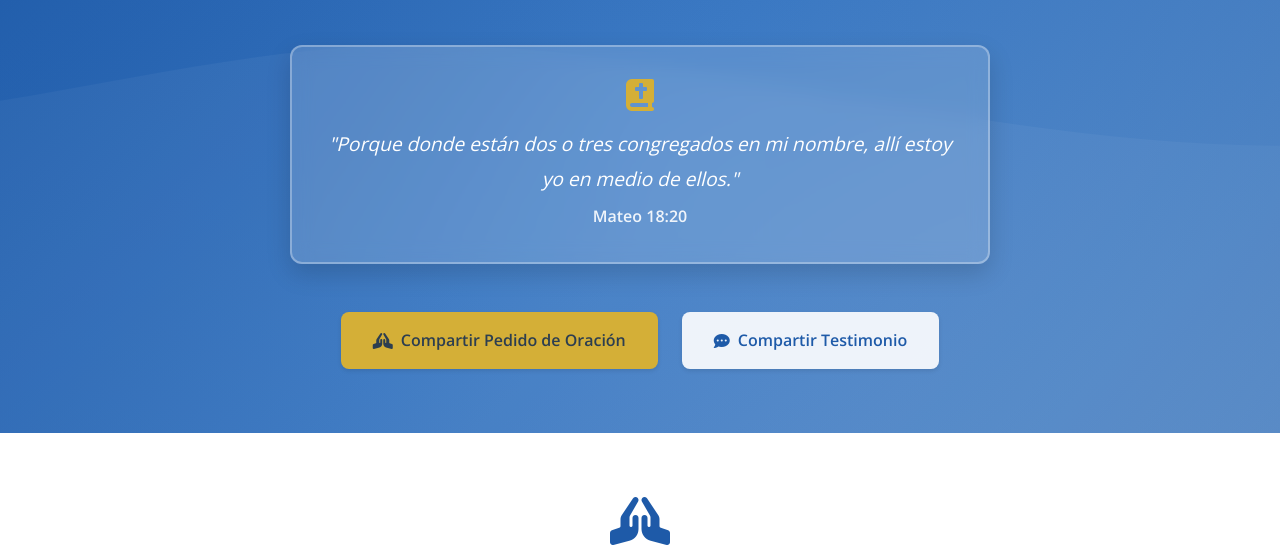
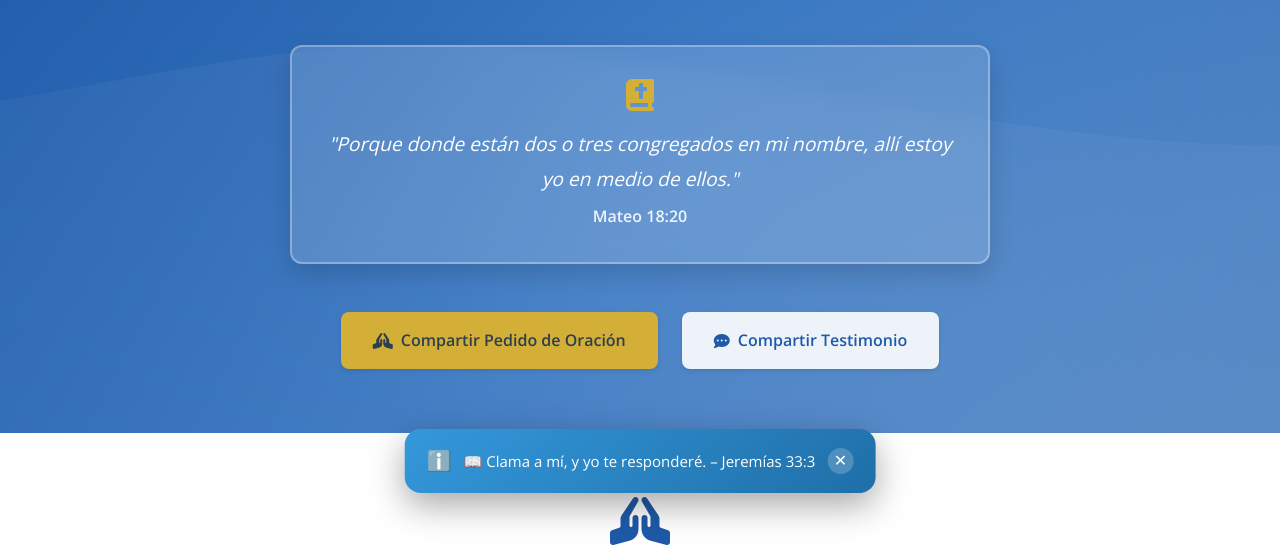
Before and after one commit to MauricioGalaz/IasdSF, a plain HTML site: page ORACION/index.html in a window 1280 px wide. Shown: the part 277-824 px from the top of the page. Drawn offline with nearby package versions, Linux system fonts and the light colour scheme.

Commit message:
OTRO cambio

```diff
--- a/ORACION/index.html
+++ b/ORACION/index.html
@@ -19,6 +19,62 @@
     <!-- Custom CSS -->
     <link rel="stylesheet" href="css/style.css">
 </head>
+<STYle>
+    .toast {
+        position: fixed;
+        bottom: 30px;
+        left: 50%;
+        transform: translateX(-50%) translateY(30px);
+        background: #1e1e2f;
+        color: #fff;
+        padding: 16px 22px;
+        border-radius: 16px;
+        box-shadow: 0 12px 35px rgba(0, 0, 0, .35);
+        display: flex;
+        align-items: center;
+        gap: 12px;
+        font-size: 15px;
+        opacity: 0;
+        pointer-events: none;
+        transition: all .45s cubic-bezier(.25, .8, .25, 1);
+        z-index: 9999;
+    }
+
+    .toast.show {
+        opacity: 1;
+        transform: translateX(-50%) translateY(0);
+        pointer-events: auto;
+    }
+
+    /* Tipos */
+    .toast.success {
+        background: linear-gradient(135deg, #2ecc71, #27ae60);
+    }
+
+    .toast.error {
+        background: linear-gradient(135deg, #e74c3c, #c0392b);
+    }
+
+    .toast.info {
+        background: linear-gradient(135deg, #3498db, #1f6fa8);
+    }
+
+    .toast-icon {
+        font-size: 20px;
+    }
+
+    .toast button {
+        background: rgba(255, 255, 255, .2);
+        border: none;
+        color: white;
+        font-size: 16px;
+        cursor: pointer;
+        border-radius: 50%;
+        width: 26px;
+        height: 26px;
+        line-height: 24px;
+    }
+</STYle>
 
 <body>
     <!-- Header & Navigation -->
@@ -132,12 +188,14 @@
                 <div class="prayers-list-card">
                     <h3><i class="fas fa-list"></i> Peticiones Activas</h3>
                     <div class="filters">
-                        <button class="filter-btn active" data-filter="todos">Todos</button>
-                        <button class="filter-btn" data-filter="Salud">Salud</button>
-                        <button class="filter-btn" data-filter="Familia">Familia</button>
-                        <button class="filter-btn" data-filter="Trabajo">Trabajo</button>
-                        <button class="filter-btn" data-filter="Espiritual">Espiritual</button>
+                        <button class="filter-btn" data-filter="todos">Todos</button>
+                        <button class="filter-btn" data-filter="salud">Salud</button>
+                        <button class="filter-btn" data-filter="familia">Familia</button>
+                        <button class="filter-btn" data-filter="trabajo">Trabajo</button>
+                        <button class="filter-btn" data-filter="espiritual">Espiritual</button>
+
                     </div>
+
                     <div id="prayers-list" class="prayers-list">
                         <div class="loading">
                             <i class="fas fa-spinner fa-spin"></i> Cargando peticiones...
@@ -693,7 +751,7 @@
 
             <div class="footer-bottom">
                 <p>&copy; 2025 Iglesia Adventista del Séptimo Día - San Francisco de Limache</p>
-                <p>Desarrollado con amor por MGE</p>
+                <p>Desarrollado con amor MGE</p>
             </div>
         </div>
     </footer>
@@ -710,6 +768,15 @@
             }
         }
     </script>
+    <div id="toast" class="toast success">
+        <span id="toast-icon" class="toast-icon">🙏</span>
+        <span id="toast-text"></span>
+        <button onclick="closeToast()">✕</button>
+    </div>
+
+    <audio id="toast-sound">
+        <source src="https://assets.mixkit.co/sfx/preview/mixkit-message-pop-alert-2354.mp3" type="audio/mpeg">
+    </audio>
 
 </body>
 
--- a/ORACION/js/main.js
+++ b/ORACION/js/main.js
@@ -18,7 +18,11 @@ document.addEventListener('DOMContentLoaded', () => {
     setupContactForm();
 
     renderAll();
+
+    // 📖 Mensaje bíblico automático
+    setTimeout(showVerse, 3000);
 });
+
 // ===============================
 // FILTROS DE PETICIONES
 // ===============================
@@ -78,11 +82,57 @@ function setupSmoothScroll() {
 }
 
 // ===================================
-// MENSAJES
+// MENSAJES PRO (Toast moderno)
 // ===================================
-function showMessage(msg, type = 'success') {
-    alert(msg);
+function showToast(message, type = "success") {
+    const toast = document.getElementById("toast");
+    const text = document.getElementById("toast-text");
+    const icon = document.getElementById("toast-icon");
+    const sound = document.getElementById("toast-sound");
+
+    if (!toast || !text) return;
+
+    // Reset clases
+    toast.className = "toast show " + type;
+
+    // Iconos según tipo
+    const icons = {
+        success: "🙏",
+        error: "❌",
+        info: "ℹ️"
+    };
+    icon.innerText = icons[type] || "🔔";
+
+    text.innerText = message;
+
+    // Sonido
+    if (sound) {
+        sound.currentTime = 0;
+        sound.play().catch(()=>{});
+    }
+
+    // Vibración móvil
+    if (navigator.vibrate) {
+        navigator.vibrate(120);
+    }
+
+    // Auto cerrar
+    setTimeout(() => {
+        toast.classList.remove("show");
+    }, 4500);
 }
+
+function closeToast(){
+    const toast = document.getElementById("toast");
+    if (toast) toast.classList.remove("show");
+}
+
+// FUNCIÓN GLOBAL (NO CAMBIES EL RESTO DEL SISTEMA)
+function showMessage(msg, type = "success") {
+    showToast(msg, type);
+}
+
+
 
 // ===================================
 // ORACIÓN
@@ -97,7 +147,7 @@ function setupPrayerForm() {
         const prayer = {
             id: Date.now(),
             nombre: form.nombre.value,
-            categoria: form.categoria.value,
+            categoria: form.categoria.value.toLowerCase().trim(),
             peticion: form.peticion.value,
             oraciones: 0,
             estado: 'activo',
@@ -111,8 +161,10 @@ function setupPrayerForm() {
         form.reset();
         loadPrayers();
         loadIntercessoryWall();
-        showMessage('🙏 Pedido de oración guardado correctamente');
-    };
+        showMessage('🙏 Pedido de oración guardado correctamente', 'success');
+        setTimeout(showVerse, 1500);
+
+        };
 }
 
 function loadPrayers() {
@@ -137,6 +189,7 @@ function loadPrayers() {
             </div>
         `).join('');
 }
+
 function prayForRequest(id) {
     const data = getData('prayers');
     const prayer = data.find(p => p.id === id);
@@ -310,3 +363,19 @@ function setupContactForm() {
         form.reset();
     };
 }
+
+// ===================================
+// MENSAJES BÍBLICOS DINÁMICOS
+// ===================================
+const versiculos = [
+    "📖 Jehová es mi pastor; nada me faltará. – Salmos 23:1",
+    "📖 Todo lo puedo en Cristo que me fortalece. – Filipenses 4:13",
+    "📖 Clama a mí, y yo te responderé. – Jeremías 33:3",
+    "📖 El Señor te bendiga y te guarde. – Números 6:24",
+    "📖 Confía en Jehová con todo tu corazón. – Proverbios 3:5"
+];
+
+function showVerse(){
+    const verse = versiculos[Math.floor(Math.random() * versiculos.length)];
+    showToast(verse, "info");
+}
```
